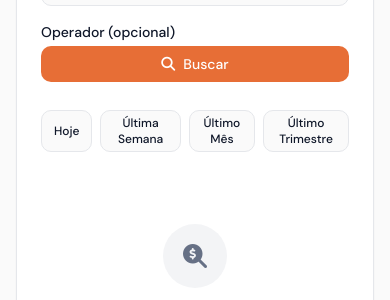
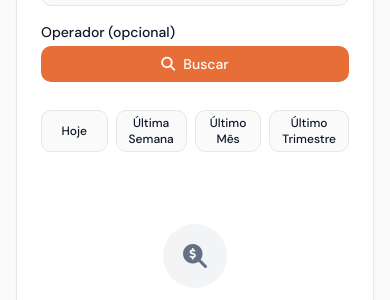
Before and after one commit to anaissiabraao/GeRot, a Flask app: page /agent in a window 390 px wide. Shown: the part 640-940 px from the top of the page. Run offline with Flask 3, Linux system fonts and the light colour scheme; the visitor is signed in with stand-in values (Sample User, id 1); data that the repository does not hold is empty; some libraries are stand-ins or nearby versions.

Commit message:
correções de versão mobile

```diff
--- a/templates/agent_tailwind.html
+++ b/templates/agent_tailwind.html
@@ -746,17 +746,17 @@
                                 </button>
                             </div>
                         </div>
-                        <div class="mt-3 flex gap-2">
-                            <button onclick="setDateRange('hoje')" class="rounded-md border border-input bg-background px-3 py-1 text-xs font-medium hover:bg-accent transition-colors">
+                        <div class="mt-3 flex gap-2 flex-wrap">
+                            <button onclick="setDateRange('hoje')" class="rounded-md border border-input bg-background px-3 py-1 text-xs font-medium hover:bg-accent transition-colors flex-1 md:flex-none">
                                 Hoje
                             </button>
-                            <button onclick="setDateRange('semana')" class="rounded-md border border-input bg-background px-3 py-1 text-xs font-medium hover:bg-accent transition-colors">
+                            <button onclick="setDateRange('semana')" class="rounded-md border border-input bg-background px-3 py-1 text-xs font-medium hover:bg-accent transition-colors flex-1 md:flex-none">
                                 Última Semana
                             </button>
-                            <button onclick="setDateRange('mes')" class="rounded-md border border-input bg-background px-3 py-1 text-xs font-medium hover:bg-accent transition-colors">
+                            <button onclick="setDateRange('mes')" class="rounded-md border border-input bg-background px-3 py-1 text-xs font-medium hover:bg-accent transition-colors flex-1 md:flex-none">
                                 Último Mês
                             </button>
-                            <button onclick="setDateRange('trimestre')" class="rounded-md border border-input bg-background px-3 py-1 text-xs font-medium hover:bg-accent transition-colors">
+                            <button onclick="setDateRange('trimestre')" class="rounded-md border border-input bg-background px-3 py-1 text-xs font-medium hover:bg-accent transition-colors flex-1 md:flex-none">
                                 Último Trimestre
                             </button>
                         </div>
@@ -772,7 +772,7 @@
                 <!-- Resultados -->
                 <div id="audit-results" class="hidden space-y-6">
                     <!-- Resumo Geral -->
-                    <div class="grid gap-4 md:grid-cols-4">
+                    <div class="grid gap-4 grid-cols-2 md:grid-cols-4">
                         <div class="rounded-lg border bg-card p-4 shadow-sm">
                             <div class="flex items-center justify-between">
                                 <span class="text-sm text-muted-foreground">Total de Manifestos</span>
@@ -845,21 +845,21 @@
                                         <th onclick="ordenarPor('data_emissao')" class="px-4 py-3 text-left text-xs font-medium uppercase tracking-wider text-muted-foreground cursor-pointer hover:bg-muted transition-colors group">
                                             Data <i class="fas fa-sort ml-1 text-muted-foreground/30 group-hover:text-muted-foreground"></i>
                                         </th>
-                                        <th onclick="ordenarPor('tipo_descricao')" class="px-4 py-3 text-left text-xs font-medium uppercase tracking-wider text-muted-foreground cursor-pointer hover:bg-muted transition-colors group">
+                                        <th onclick="ordenarPor('tipo_descricao')" class="px-4 py-3 text-left text-xs font-medium uppercase tracking-wider text-muted-foreground cursor-pointer hover:bg-muted transition-colors group hidden md:table-cell">
                                             Tipo <i class="fas fa-sort ml-1 text-muted-foreground/30 group-hover:text-muted-foreground"></i>
                                         </th>
-                                        <th onclick="ordenarPor('agente_nome')" class="px-4 py-3 text-left text-xs font-medium uppercase tracking-wider text-muted-foreground cursor-pointer hover:bg-muted transition-colors group">
+                                        <th onclick="ordenarPor('agente_nome')" class="px-4 py-3 text-left text-xs font-medium uppercase tracking-wider text-muted-foreground cursor-pointer hover:bg-muted transition-colors group hidden md:table-cell">
                                             Agente <i class="fas fa-sort ml-1 text-muted-foreground/30 group-hover:text-muted-foreground"></i>
                                         </th>
                                         <th onclick="ordenarPor('motorista_nome')" class="px-4 py-3 text-left text-xs font-medium uppercase tracking-wider text-muted-foreground cursor-pointer hover:bg-muted transition-colors group">
                                             Motorista <i class="fas fa-sort ml-1 text-muted-foreground/30 group-hover:text-muted-foreground"></i>
                                         </th>
-                                        <th onclick="ordenarPor('veiculo_placa')" class="px-4 py-3 text-left text-xs font-medium uppercase tracking-wider text-muted-foreground cursor-pointer hover:bg-muted transition-colors group">
+                                        <th onclick="ordenarPor('veiculo_placa')" class="px-4 py-3 text-left text-xs font-medium uppercase tracking-wider text-muted-foreground cursor-pointer hover:bg-muted transition-colors group hidden md:table-cell">
                                             Veículo <i class="fas fa-sort ml-1 text-muted-foreground/30 group-hover:text-muted-foreground"></i>
                                         </th>
-                                        <th class="px-4 py-3 text-left text-xs font-medium uppercase tracking-wider text-muted-foreground">KM Inicial</th>
-                                        <th class="px-4 py-3 text-left text-xs font-medium uppercase tracking-wider text-muted-foreground">KM Final</th>
-                                        <th onclick="ordenarPor('km_rodado')" class="px-4 py-3 text-left text-xs font-medium uppercase tracking-wider text-muted-foreground cursor-pointer hover:bg-muted transition-colors group">
+                                        <th class="px-4 py-3 text-left text-xs font-medium uppercase tracking-wider text-muted-foreground hidden md:table-cell">KM Inicial</th>
+                                        <th class="px-4 py-3 text-left text-xs font-medium uppercase tracking-wider text-muted-foreground hidden md:table-cell">KM Final</th>
+                                        <th onclick="ordenarPor('km_rodado')" class="px-4 py-3 text-left text-xs font-medium uppercase tracking-wider text-muted-foreground cursor-pointer hover:bg-muted transition-colors group hidden md:table-cell">
                                             KM Rodado <i class="fas fa-sort ml-1 text-muted-foreground/30 group-hover:text-muted-foreground"></i>
                                         </th>
                                         <th onclick="ordenarPor('total_nf_valor')" class="px-4 py-3 text-left text-xs font-medium uppercase tracking-wider text-muted-foreground cursor-pointer hover:bg-muted transition-colors group">
@@ -1547,19 +1547,19 @@ function renderizarTabelaManifestos() {
             <tr class="hover:bg-muted/30">
                 <td class="px-4 py-3 text-sm font-medium">${m.id_manifesto}</td>
                 <td class="px-4 py-3 text-sm" onclick="ordenarPor('data_emissao')">${formatDateBR(m.data_emissao)}</td>
-                <td class="px-4 py-3 text-sm" onclick="ordenarPor('tipo')">
+                <td class="px-4 py-3 text-sm hidden md:table-cell" onclick="ordenarPor('tipo')">
                     <span class="rounded-full bg-primary/10 px-2 py-0.5 text-xs font-medium text-primary">
                         ${m.tipo_descricao || m.tipo || '-'}
                     </span>
                 </td>
-                <td class="px-4 py-3 text-sm" onclick="ordenarPor('agente_nome')">${m.agente_nome || '-'}</td>
+                <td class="px-4 py-3 text-sm hidden md:table-cell" onclick="ordenarPor('agente_nome')">${m.agente_nome || '-'}</td>
                 <td class="px-4 py-3 text-sm" onclick="ordenarPor('motorista_nome')">${m.motorista_nome || '-'}</td>
-                <td class="px-4 py-3 text-sm">
+                <td class="px-4 py-3 text-sm hidden md:table-cell">
                     ${m.veiculo_placa ? `<span class="font-mono">${m.veiculo_placa}</span><br><span class="text-xs text-muted-foreground">${m.veiculo_modelo || ''}</span>` : '-'}
                 </td>
-                <td class="px-4 py-3 text-sm text-muted-foreground" onclick="ordenarPor('km_inicial')">${formatNumber(m.km_inicial)}</td>
-                <td class="px-4 py-3 text-sm text-muted-foreground" onclick="ordenarPor('km_final')">${formatNumber(m.km_final)}</td>
-                <td class="px-4 py-3 text-sm font-medium" onclick="ordenarPor('km_rodado')">${formatNumber(m.km_rodado)} km</td>
+                <td class="px-4 py-3 text-sm text-muted-foreground hidden md:table-cell" onclick="ordenarPor('km_inicial')">${formatNumber(m.km_inicial)}</td>
+                <td class="px-4 py-3 text-sm text-muted-foreground hidden md:table-cell" onclick="ordenarPor('km_final')">${formatNumber(m.km_final)}</td>
+                <td class="px-4 py-3 text-sm font-medium hidden md:table-cell" onclick="ordenarPor('km_rodado')">${formatNumber(m.km_rodado)} km</td>
                 <td class="px-4 py-3 text-sm font-medium text-green-600" onclick="ordenarPor('total_nf_valor')">${formatCurrency(m.total_nf_valor)}</td>
                 <td class="px-4 py-3 text-sm">
                     <button onclick="mostrarCustosManifesto(${m.id_manifesto})" class="text-blue-500 hover:underline text-xs">
@@ -1578,6 +1578,22 @@ function mostrarCustosManifesto(manifestoId) {
 
     const content = `
         <div class="space-y-4">
+            <!-- Dados Principais (Mobile) -->
+            <div class="grid grid-cols-2 gap-4 md:hidden border-b pb-4">
+                <div>
+                    <p class="text-sm text-muted-foreground">Agente</p>
+                    <p class="font-medium text-sm">${manifesto.agente_nome || '-'}</p>
+                </div>
+                <div>
+                    <p class="text-sm text-muted-foreground">Veículo</p>
+                    <p class="font-medium text-sm">${manifesto.veiculo_placa || '-'}</p>
+                </div>
+                 <div>
+                    <p class="text-sm text-muted-foreground">Tipo</p>
+                    <p class="font-medium text-sm">${manifesto.tipo_descricao || '-'}</p>
+                </div>
+            </div>
+
             <div class="grid grid-cols-2 gap-4">
                 <div>
                     <p class="text-sm text-muted-foreground">Custo Motorista</p>
```
